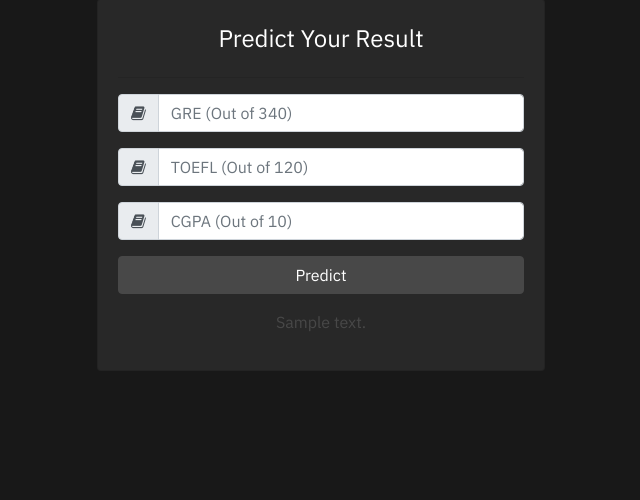
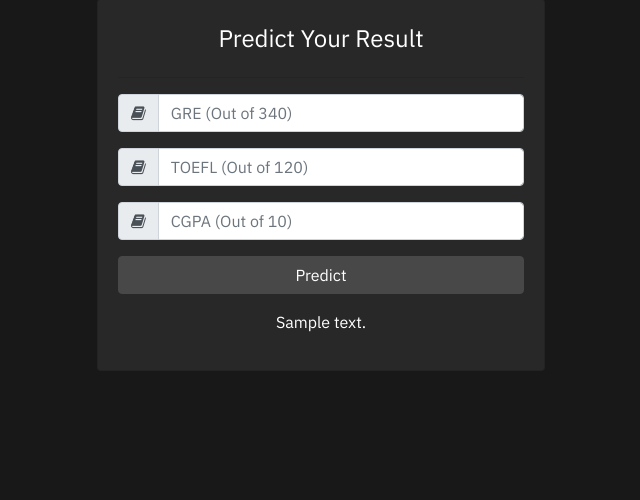
Before and after one commit to kishan0725/Graduate-Admission, a Flask app: template templates/index.html in a window 1280 px wide. Shown: the part 31-531 px from the top of the page, without its empty margins (319-959 px from the left). Run offline with Flask 2, Linux system fonts and the light colour scheme; the template is opened without the code that fills it: most values are stand-ins (such as "Sample title", 1, 10 or a date in 2020); parts of the project's set-up code (start-up, migrations or seed data) failed here and were passed over; some libraries are stand-ins or nearby versions.

Commit message:
Update index.html

```diff
--- a/templates/index.html
+++ b/templates/index.html
@@ -46,7 +46,7 @@
   <div class="form-group">
   <button type="submit" class="btn btn-primary btn-block" style="background-color: #484848;border-color: #484848"> Predict  </button>
   </div> <!-- form-group// -->
-  <p class="text-center" style="color:#484848">{{ prediction_text }}</p>
+  <p class="text-center" style="color:white">{{ prediction_text }}</p>
   </form>
 </article>
 </div> <!-- card.// -->
```
